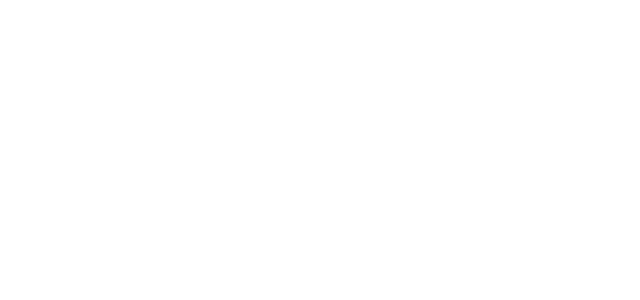
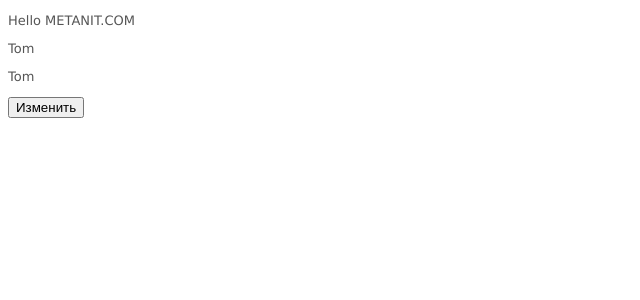
Before and after one commit to IskoAndry/metanit, an Angular app: page / in a window 1280 px wide. Shown: the top 300 px of the page, without its empty margins (0-640 px from the left). Built offline with nearby package versions, Linux system fonts and the light colour scheme.

Commit message:
шаблонные переменные

```diff
--- a/src/app/app.component.html
+++ b/src/app/app.component.html
@@ -1,3 +1,19 @@
+
+<p>Hello METANIT.COM</p>
+
+<p #nameText>{{name}}</p>
+<p>{{nameText.textContent}}</p>
+<button (click)="change()">Изменить</button>
+
+
+ <!-- <p>{{userName.textContent}}</p>
+ <input type="text" [(ngModel)]="name" />
+ <p #userName>{{ name }}</p>
+
+ <child-comp #counter></child-comp>
+                <button (click)="counter.increment()">+</button>
+                <button (click)="counter.decrement()">-</button> -->
+
 <!-- <input [(ngModel)]="op" />
     <p>a = {{a}}  b = {{b}}</p>
   <p>Результат:
--- a/src/app/app.component.ts
+++ b/src/app/app.component.ts
@@ -1,4 +1,4 @@
-import { Component } from '@angular/core';
+import { Component, OnInit, ViewChild, ElementRef  } from '@angular/core';
 import { FormsModule } from '@angular/forms';
 import { RouterOutlet } from '@angular/router';
 import {ChildComponent} from './child.component';
@@ -27,14 +27,32 @@
   templateUrl: './app.component.html',
   styleUrl: './app.component.css'
 })
-export class AppComponent {
+export class AppComponent  {
+
+  @ViewChild("nameText", {static: false})
+  nameParagraph: ElementRef|undefined;
+
+  name = "Tom";
+
+  change() {
+      if(this.nameParagraph!==undefined){
+          console.log(this.nameParagraph.nativeElement.textContent);
+          this.nameParagraph.nativeElement.textContent = "hell";
+      }
+  }
+
+  // constructor(){ console.log("constructor"); }
+  // ngOnInit() { console.log("onInit"); }
+  // ngOnDestroy() { console.log("onDestroy"); }
+
+
 
   // clicks  = 0;
   //   onChanged(increased:boolean){
   //       increased?this.clicks++:this.clicks--;
   //   }
   // items = [new Item(1, "Tom"), new Item(2, "Bob"), new Item(3,"Sam")];
-  name = "Tom";
+  // name = "Tom";
   title = 'helloapp';
   // name= "";
   age = 25;
@@ -72,4 +90,6 @@
     //         return;
     //     this.items.push(new Item(text, price));
     // }
+
+
 }
--- a/src/app/child.component.ts
+++ b/src/app/child.component.ts
@@ -1,4 +1,9 @@
-import { Input, Component, EventEmitter, Output } from "@angular/core";
+import { Input, Component, EventEmitter, Output, OnInit, SimpleChanges, DoCheck,
+    OnChanges,
+   AfterContentInit,
+   AfterContentChecked,
+   AfterViewChecked,
+   AfterViewInit } from "@angular/core";
 import { FormsModule } from '@angular/forms';
 
 
@@ -16,14 +21,36 @@
     <button (click)="change(false)">-</button>
 
     <input [ngModel]="userName" (ngModelChange)="onNameChange($event)" />
+
+    <p>Привет {{name}}</p>
+
+    <p>{{counter}}</p>
     `,
 
     styles: [`h2{color:navy;}`]
 })
-export class ChildComponent {
+export class ChildComponent   {
+
+    counter  = 0;
+    increment() { this.counter++; }
+    decrement() { this.counter--; }
+
+
     name= "ChildComponent";
     @Input() userName: string = "";
     // @Input() userAge: number = 44;
+
+    // constructor(){ console.log("constructor"); }
+    // ngOnInit() { console.log("onInit"); }
+
+    // ngOnChanges(changes: SimpleChanges) {
+    //   for (let propName in changes) {
+    //     let chng = changes[propName];
+    //     let cur  = JSON.stringify(chng.currentValue);
+    //     let prev = JSON.stringify(chng.previousValue);
+    //     console.log(`${propName}: currentValue = ${cur}, previousValue = ${prev}`);
+    //   }
+    // }
 
     @Output() userNameChange = new EventEmitter<string>();
     onNameChange(model: string){
```
